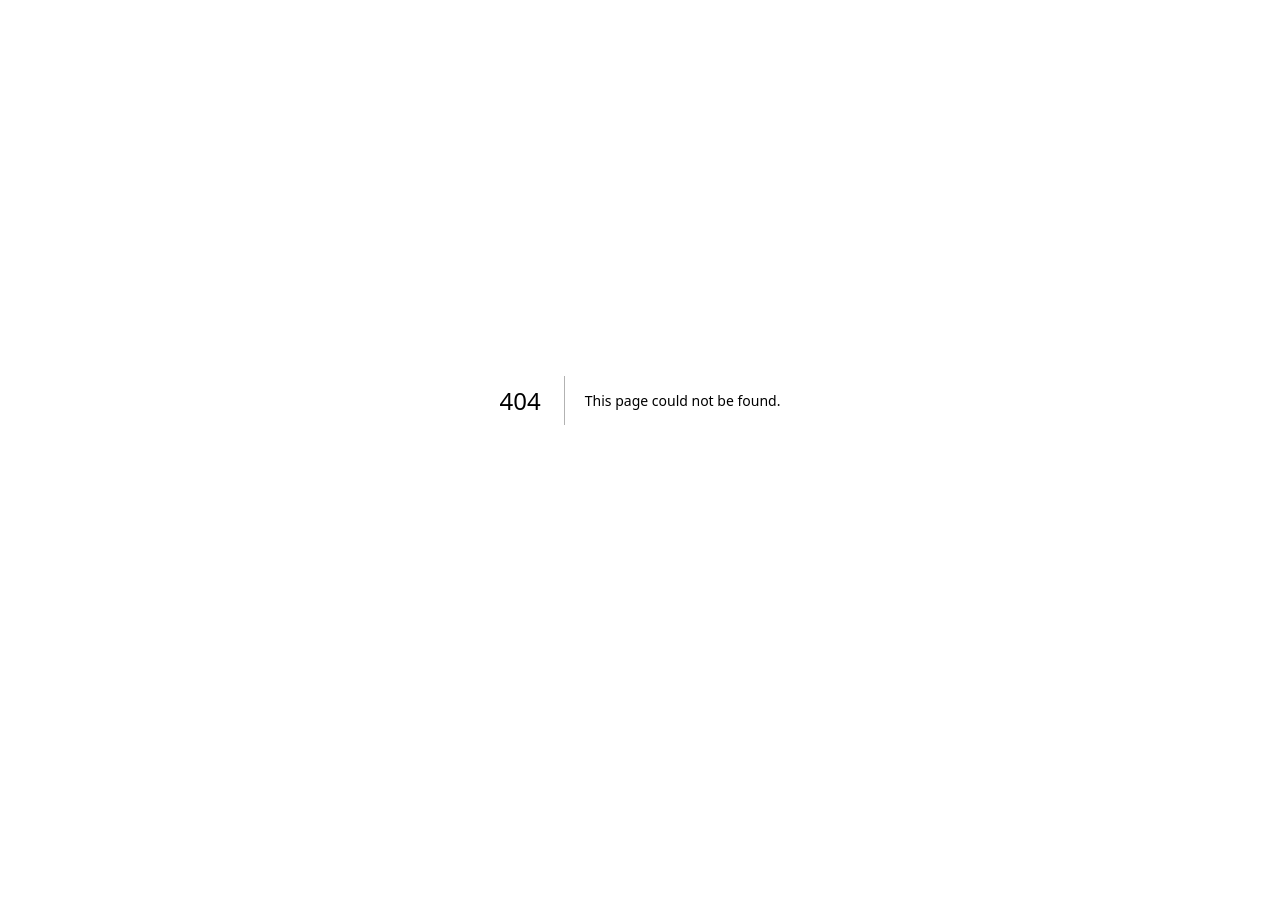
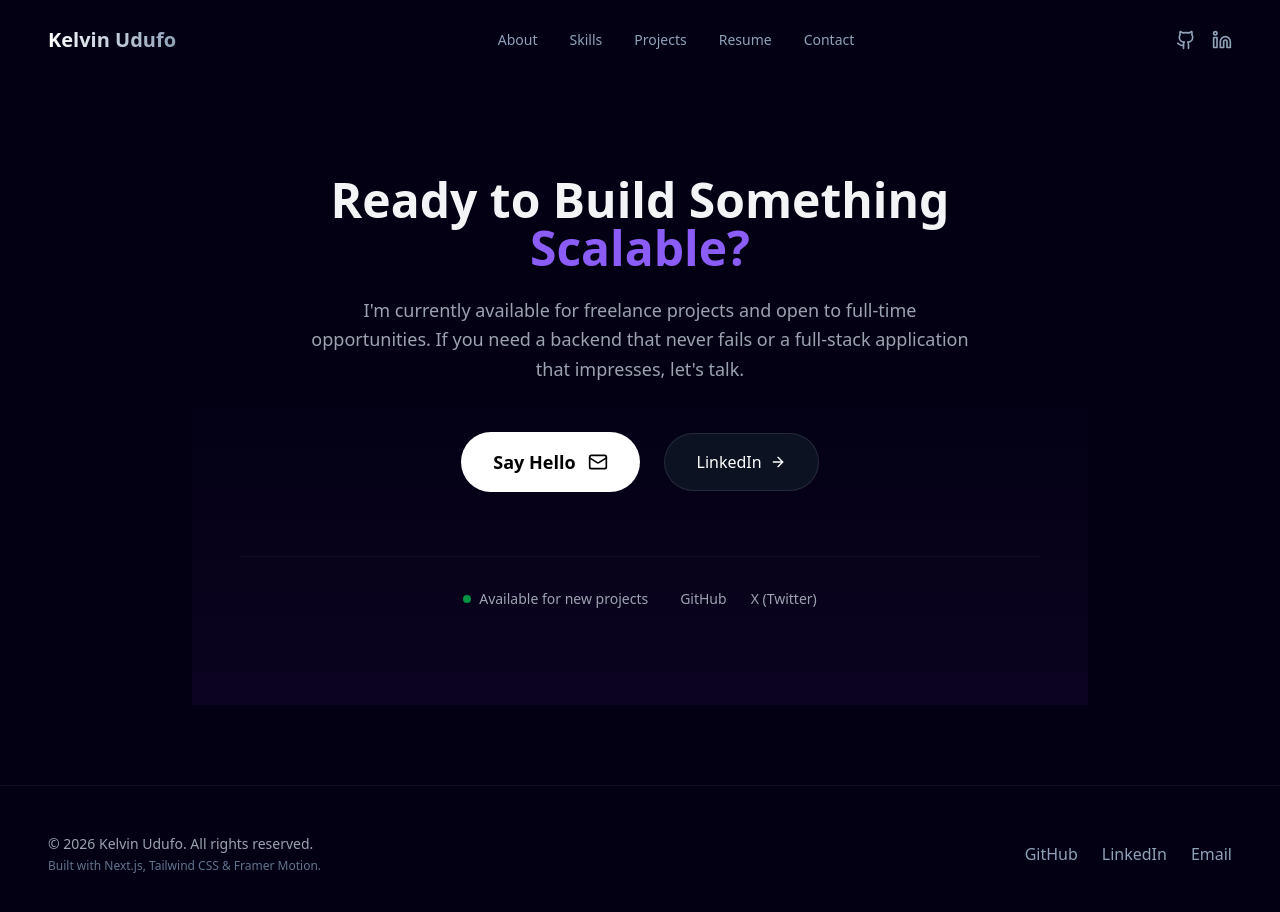
Before and after one commit to Kelvyn2012/kelvin-udufo, a Next.js app: page /contact in a window 1280 px wide. Before the commit this address had no page. Shown: the top 912 px of the page. Before the commit the page ends 800 px from the top, so only its background shows below. Built offline with nearby package versions, Linux system fonts and the light colour scheme.

Commit message:
fixed my contact link

```diff
--- /dev/null
+++ b/src/app/contact/page.tsx
@@ -0,0 +1,23 @@
+
+import Contact from "@/components/Contact";
+import Navbar from "@/components/Navbar";
+import Footer from "@/components/Footer";
+
+export const metadata = {
+  title: "Contact | Kelvin Udufo",
+  description: "Get in touch for freelance projects or full-time opportunities.",
+};
+
+export default function ContactPage() {
+  return (
+    <main className="min-h-screen bg-background relative selection:bg-accent/30 selection:text-white flex flex-col">
+      <Navbar />
+
+      <div className="flex-grow flex flex-col justify-center pt-20">
+        <Contact />
+      </div>
+
+      <Footer />
+    </main>
+  );
+}
```
